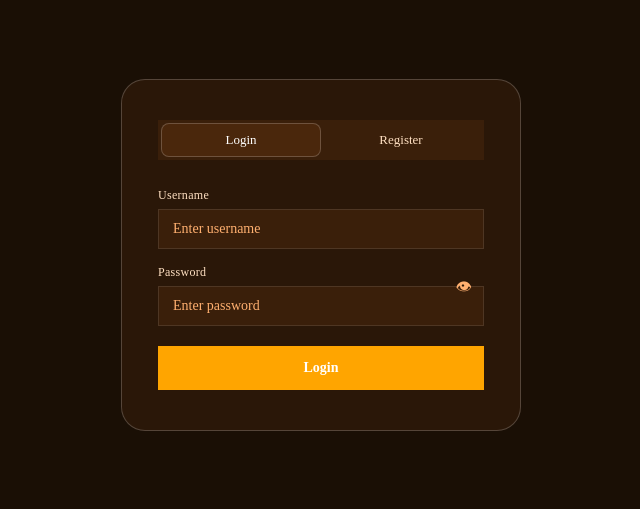
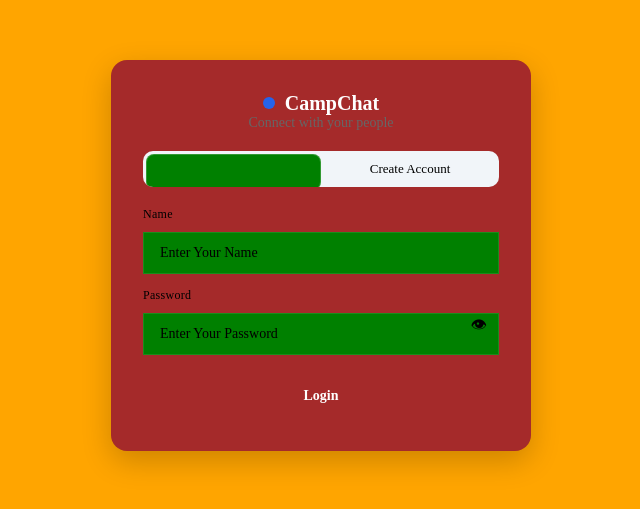
Before and after one commit to 21dendehdev/chat-app, a React (Create React App) app in the folder client/: page / in a window 1280 px wide. Shown: the part 145-654 px from the top of the page, without its empty margins (319-959 px from the left). Built offline with nearby package versions, Linux system fonts and the light colour scheme; no server answers; the HTML template or start-up script is replaced by a standard one.

Commit message:
client/src/pages/Login.js

```diff
--- a/client/src/App.css
+++ b/client/src/App.css
@@ -3,26 +3,25 @@
 *, *::before, *::after { box-sizing: border-box; margin: 0; padding: 0; }
 
 :root {
-  --bg:      #1a0f05;
-  --bg2:     #2a1708;
-  --bg3:     #3a1f0a;
-  --bg4:     #4a270c;
+  --bg:      green;
+  --bg2:     green;
+  --bg3:     green;
+  --bg4:     green;
 
   --accent:  orange;   /* ORANGE */
-  --accent2: #e56700;
+  --accent2: orange;
 
-  --text:    #ffffff;   /* WHITE */
-  --text2:   #ffe0c2;
-  --text3:   #ffb070;
+  --text:    black;   /* WHITE */
+  --text2:   black;
+  --text3:   black;
 
   --border:  rgba(255,255,255,0.1);
   --border2: rgba(255,255,255,0.2);
 }
 
   /* Sidebar width tokens — easy to change in one place */
-  {--sidebar-w: 300px;
-  --sidebar-w-sm: 72px;   /* icon-only collapsed on small tablets */
-}
+  /* icon-only collapsed on small tablets */
+
 
 html, body, #root {
   box-sizing: border-box;
@@ -31,7 +30,7 @@ html, body, #root {
   margin: 0;
   padding: 0;
   font-family: var(--font);
-  background: orange;
+  background: green;
   color: white;
   overflow-x: hidden;
   overflow-y: auto;
@@ -40,226 +39,226 @@ html, body, #root {
 /* ════════════════════════════════════════
    AUTH / LOGIN
 ════════════════════════════════════════ */
+/* ===== ROOT CONTAINER ===== */
 .auth-shell {
-  min-height: 100dvh;
+  min-height: 100vh;
+  display: flex;
+  justify-content: center;
+  align-items: center;
+  background: orange;
+  padding: 16px;
+}
+
+/* ===== CARD ===== */
+.auth-card {
+  width: 100%;
+  max-width: 420px;
+  background: brown;
+  border-radius: 16px;
+  padding: 24px;
+  box-shadow: 0 10px 30px rgba(0, 0, 0, 0.2);
+}
+
+/* ===== LOGO ===== */
+.auth-logo {
   display: flex;
   align-items: center;
   justify-content: center;
-  position: relative;
-  overflow: hidden;
-  background: var(--bg);
-}
-
-.auth-bg {
-  position: absolute; inset: 0; pointer-events: none;
-}
-
-.auth-orb {
-  position: absolute;
-  border-radius: 50%;
-  filter: blur(80px);
-  opacity: 0.35;
-}
-
-.orb1 { width: 400px; height: 400px; background: #7c6aff; top: -100px; left: -100px; }
-.orb2 { width: 300px; height: 300px; background: #3ecf8e; bottom: -80px; right: 10%; }
-.orb3 { width: 200px; height: 200px; background: #ff6b6b; top: 40%; left: 60%; }
-
-/* Shrink orbs on small screens so they don't dominate */
-@media (max-width: 768px) {
-  .orb1 { width: 220px; height: 220px; }
-  .orb2 { width: 160px; height: 160px; }
-  .orb3 { width: 120px; height: 120px; }
-}
-
-.auth-card {
-  position: relative;
-  background: var(--bg2);
-  border: 1px solid var(--border2);
-  border-radius: 24px;
-  padding: 40px 36px;
-  width: 400px;
-  max-width: 95vw;
-  animation: slideUp 0.4s cubic-bezier(0.16,1,0.3,1) both;
-}
-
-/* Tighten padding on very small phones */
-@media (max-width: 768px) {
-  .auth-card {
-    padding: 28px 20px;
-    border-radius: 18px;
-  }
-}
-
-@keyframes slideUp {
-  from { opacity: 0; transform: translateY(24px); }
-  to   { opacity: 1; transform: translateY(0); }
-}
-
-.auth-logo {
-  display: flex; align-items: center; gap: 10px;
-  margin-bottom: 6px;
+  gap: 10px;
 }
 
 .auth-logo-dot {
-  width: 12px; height: 12px;
+  width: 12px;
+  height: 12px;
+  background: #2563eb;
   border-radius: 50%;
-  background: var(--accent);
-  box-shadow: 0 0 12px var(--accent);
 }
 
 .auth-logo-text {
-  font-size: 22px;
+  font-size: 20px;
   font-weight: 600;
-  letter-spacing: -0.4px;
 }
 
 .auth-tagline {
-  font-size: 13px;
-  color: var(--text2);
-  margin-bottom: 28px;
+  text-align: center;
+  font-size: 14px;
+  color: #666;
+  margin-bottom: 20px;
 }
 
+/* ===== TABS ===== */
 .auth-tabs {
+  position: relative;
   display: flex;
-  position: relative;
-  background: var(--bg3);
-  border-radius: var(--rs);
-  padding: 3px;
-  margin-bottom: 28px;
+  background: #f1f5f9;
+  border-radius: 10px;
+  margin-bottom: 20px;
+  overflow: hidden;
 }
 
 .auth-tab {
   flex: 1;
-  padding: 9px;
-  font-size: 13px;
-  font-weight: 500;
-  font-family: var(--font);
+  padding: 10px;
   background: transparent;
   border: none;
-  color: var(--text2);
   cursor: pointer;
-  border-radius: 8px;
-  position: relative;
-  z-index: 1;
-  transition: color 0.2s;
+  font-size: 14px;
+  z-index: 2;
 }
 
-.auth-tab.active { color: var(--text); }
+.auth-tab.active {
+  font-weight: 600;
+}
 
 .auth-tab-indicator {
   position: absolute;
-  top: 3px; bottom: 3px;
-  width: calc(50% - 3px);
-  background: var(--bg4);
-  border-radius: 8px;
-  border: 1px solid var(--border2);
-  transition: left 0.25s cubic-bezier(0.4,0,0.2,1);
+  width: 50%;
+  height: 100%;
+  background: #2563eb;
+  border-radius: 10px;
+  transition: 0.3s;
+  z-index: 1;
 }
 
-.auth-tab-indicator.left  { left: 3px; }
-.auth-tab-indicator.right { left: calc(50%); }
+.auth-tab-indicator.left {
+  left: 0;
+}
 
-.auth-form { display: flex; flex-direction: column; gap: 16px; }
+.auth-tab-indicator.right {
+  left: 50%;
+}
 
-.input-group { display: flex; flex-direction: column; gap: 6px; }
+/* ===== FORM ===== */
+.auth-form {
+  display: flex;
+  flex-direction: column;
+  gap: 12px;
+}
+
+.input-group {
+  display: flex;
+  flex-direction: column;
+}
 
 .input-label {
-  font-size: 12px;
-  font-weight: 500;
-  color: var(--text2);
-  letter-spacing: 0.3px;
+  font-size: 13px;
+  margin-bottom: 4px;
+  color: #444;
 }
 
+/* ===== INPUT ===== */
 .auth-input {
-  width: 100%;
-  background: var(--bg3);
-  border: 1px solid var(--border);
-  border-radius: var(--rs);
-  padding: 11px 14px;
-  color: var(--text);
-  font-family: var(--font);
-  font-size: 14px;
+  padding: 12px;
+  border-radius: 8px;
+  border: 1px solid #ccc;
+  font-size: 15px;
   outline: none;
-  transition: border-color 0.2s, background 0.2s;
-  /* Prevent iOS zoom on focus (font-size must be ≥16px on input or use this) */
-  -webkit-text-size-adjust: 100%;
-}
-
-/* Bump font size on mobile inputs to prevent iOS auto-zoom */
-@media (max-width: 768px) {
-  .auth-input { font-size: 16px; }
 }
 
 .auth-input:focus {
-  border-color: var(--accent);
-  background: var(--bg4);
+  border-color: #2563eb;
 }
 
-.auth-input::placeholder { color: var(--text3); }
-
+/* ===== PASSWORD ===== */
 .input-password-wrap {
+  display: flex;
+  align-items: center;
   position: relative;
 }
 
-.input-password-wrap .auth-input { padding-right: 44px; }
+.input-password-wrap .auth-input {
+  width: 100%;
+}
 
 .show-pass-btn {
-  position: absolute; right: 12px; top: 50%;
-  transform: translateY(-50%);
-  background: none; border: none;
-  cursor: pointer; font-size: 16px;
-  color: var(--text3);
-  transition: color 0.15s;
-  /* Larger tap target on mobile */
-  padding: 8px;
-  margin: -8px;
-}
-.show-pass-btn:hover { color: var(--text2); }
-
-.auth-btn {
-  width: 100%;
-  padding: 12px;
-  background: var(--accent);
+  position: absolute;
+  right: 10px;
+  background: none;
   border: none;
-  border-radius: var(--rs);
-  color: #fff;
-  font-family: var(--font);
-  font-size: 14px;
-  font-weight: 600;
   cursor: pointer;
-  transition: background 0.2s, transform 0.1s;
-  display: flex; align-items: center; justify-content: center;
-  gap: 8px;
-  margin-top: 4px;
-  /* Ensure min tap target on mobile */
-  min-height: 44px;
+  font-size: 16px;
 }
 
-.auth-btn:hover:not(:disabled) { background: var(--accent2); }
-.auth-btn:active:not(:disabled) { transform: scale(0.98); }
-.auth-btn:disabled { opacity: 0.6; cursor: not-allowed; }
+/* ===== BUTTON ===== */
+.auth-btn {
+  margin-top: 10px;
+  padding: 12px;
+  border-radius: 8px;
+  border: none;
+  background: black;
+  color: white;
+  font-size: 16px;
+  cursor: pointer;
+}
 
+.auth-btn:hover {
+  background: #1d4ed8;
+}
+
+.auth-btn:disabled {
+  opacity: 0.6;
+  cursor: not-allowed;
+}
+
+/* ===== MESSAGES ===== */
 .auth-message {
-  font-size: 13px;
-  padding: 10px 13px;
-  border-radius: var(--rs);
+  margin-top: 12px;
+  padding: 10px;
+  border-radius: 8px;
+  font-size: 14px;
   text-align: center;
 }
 
-.auth-message.error   { background: rgba(255,107,107,0.12); color: #ff9999; border: 1px solid rgba(255,107,107,0.25); }
-.auth-message.success { background: rgba(62,207,142,0.12);  color: #6eefc1; border: 1px solid rgba(62,207,142,0.25); }
-
-.spinner {
-  width: 16px; height: 16px;
-  border: 2px solid rgba(255,255,255,0.3);
-  border-top-color: #fff;
-  border-radius: 50%;
-  animation: spin 0.7s linear infinite;
-  display: inline-block;
+.auth-message.error {
+  background: #fee2e2;
+  color: #991b1b;
 }
 
-@keyframes spin { to { transform: rotate(360deg); } }
+.auth-message.success {
+  background: #dcfce7;
+  color: #166534;
+}
+
+/* ===== SPINNER ===== */
+.spinner {
+  width: 18px;
+  height: 18px;
+  border: 2px solid #fff;
+  border-top: 2px solid transparent;
+  border-radius: 50%;
+  display: inline-block;
+  animation: spin 1s linear infinite;
+}
+
+@keyframes spin {
+  to {
+    transform: rotate(360deg);
+  }
+}
+
+/* ===== 📱 MOBILE RESPONSIVENESS ===== */
+@media (max-width: 480px) {
+  .auth-card {
+    padding: 18px;
+    border-radius: 12px;
+  }
+
+  .auth-logo-text {
+    font-size: 18px;
+  }
+
+  .auth-btn {
+    font-size: 15px;
+    padding: 11px;
+  }
+}
+
+/* ===== 💻 LARGE SCREEN ===== */
+@media (min-width: 768px) {
+  .auth-card {
+    padding: 32px;
+  }
+}
 
 
 /* ════════════════════════════════════════
@@ -458,3 +457,85 @@ html, body, #root {
   padding: 4px 0;
   color: var(--text2);
 }
+
+
+
+/* ═══ AUTH FORM EXTRAS ═══ */
+.auth-form { display: flex; flex-direction: column; gap: 14px; }
+.input-group { display: flex; flex-direction: column; gap: 6px; }
+.input-label { font-size: 12px; font-weight: 500; color: var(--text2); letter-spacing: 0.3px; }
+.auth-input {
+  width: 100%;
+  background: var(--bg3);
+  border: 1px solid var(--border);
+  border-radius: var(--rs);
+  padding: 12px 16px;
+  color: var(--text);
+  font-family: var(--font);
+  font-size: 14px;
+  outline: none;
+  transition: border-color 0.2s, box-shadow 0.2s;
+}
+.auth-input:focus { border-color: var(--orange); box-shadow: 0 0 0 3px var(--orange-light); }
+.auth-input::placeholder { color: var(--text3); }
+@media (max-width: 768px) { .auth-input { font-size: 16px; } }
+
+.input-password-wrap { position: relative; }
+.input-password-wrap .auth-input { padding-right: 44px; }
+.show-pass-btn {
+  position: absolute; right: 12px; top: 50%;
+  transform: translateY(-50%);
+  background: none; border: none; cursor: pointer;
+  font-size: 16px; color: var(--text3);
+  padding: 8px; margin: -8px;
+  transition: color 0.15s;
+}
+.show-pass-btn:hover { color: var(--text2); }
+
+.auth-btn {
+  width: 100%;
+  padding: 13px;
+  background: linear-gradient(135deg, var(--orange), var(--orange2));
+  border: none;
+  border-radius: var(--rs);
+  color: #fff;
+  font-family: var(--font);
+  font-size: 14px;
+  font-weight: 600;
+  cursor: pointer;
+  transition: all 0.2s;
+  min-height: 46px;
+  box-shadow: 0 4px 20px var(--orange-glow);
+  display: flex; align-items: center; justify-content: center;
+  margin-top: 4px;
+}
+.auth-btn:hover:not(:disabled) { transform: translateY(-1px); box-shadow: 0 6px 28px var(--orange-glow); }
+.auth-btn:disabled { opacity: 0.55; cursor: not-allowed; }
+
+.auth-tab {
+  flex: 1; padding: 10px;
+  font-size: 13px; font-weight: 500;
+  font-family: var(--font);
+  background: transparent; border: none;
+  color: var(--text2); cursor: pointer;
+  border-radius: 8px; position: relative; z-index: 1;
+  transition: color 0.2s;
+}
+.auth-tab.active { color: var(--text); }
+.auth-tab-indicator {
+  position: absolute; top: 3px; bottom: 3px;
+  width: calc(50% - 3px);
+  background: var(--bg4);
+  border-radius: 8px;
+  border: 1px solid var(--border2);
+  transition: left 0.25s cubic-bezier(0.4,0,0.2,1);
+}
+.auth-tab-indicator.left { left: 3px; }
+.auth-tab-indicator.right { left: calc(50%); }
+
+.auth-message {
+  font-size: 13px; padding: 10px 13px;
+  border-radius: var(--rs); text-align: center;
+}
+.auth-message.error { background: rgba(255,107,107,0.12); color: #ff9999; border: 1px solid rgba(255,107,107,0.25); }
+.auth-message.success { background: rgba(62,207,142,0.12); color: #6eefc1; border: 1px solid rgba(62,207,142,0.25); }
--- a/client/src/components/ChatWindow.js
+++ b/client/src/components/ChatWindow.js
@@ -1,6 +1,11 @@
 import { useState, useEffect, useRef } from 'react';
 import axios from 'axios';
 import BASE_URL from '../config';
+
+function getInitials(name) {
+  if (!name) return "?";
+  return name.split(" ").map(w => w[0]).join("").toUpperCase().slice(0, 2);
+}
 
 function ChatWindow({ user, selectedChat, socket, onlineUsers, messages, setMessages }) {
   const [input, setInput] = useState('');
--- a/client/src/components/Sidebar.js
+++ b/client/src/components/Sidebar.js
@@ -1,6 +1,12 @@
+
 import { useState } from 'react';
 import { FaCog } from 'react-icons/fa';
 import SettingsPanel from './SettingsPanel';
+
+function getInitials(name) {
+  if (!name) return '?';
+  return name.split(' ').map(w => w[0]).join('').toUpperCase().slice(0, 2);
+}
 
 function Sidebar({
   user,
@@ -22,23 +28,20 @@ function Sidebar({
   const filteredContacts = contacts.filter(c =>
     c.username?.toLowerCase().includes(search.toLowerCase())
   );
-
   const filteredGroups = groups.filter(g =>
     g.name?.toLowerCase().includes(search.toLowerCase())
   );
 
-  const closeSidebar = () => setSidebarOpen(false);
+  const isOnline = (id) => onlineUsers.includes(id);
 
   return (
-    <>
     <div className={`sidebar ${sidebarOpen ? 'is-open' : ''}`}>
 
       <div className="sidebar-header">
-          <div className="logo-text">ChatApp</div>
-
+        <div className="logo-text">CampChat</div>
         <input
           className="search-input"
-            placeholder="Search..."
+          placeholder="🔍  Search..."
           value={search}
           onChange={(e) => setSearch(e.target.value)}
         />
@@ -46,37 +49,51 @@ function Sidebar({
 
       <div className="contact-list">
         {filteredContacts.length === 0 && filteredGroups.length === 0 && (
-            <div className="empty-state">No contacts yet</div>
+          <div className="empty-state">
+            <div style={{fontSize: 32, marginBottom: 8}}>💬</div>
+            No contacts yet
+          </div>
         )}
 
         {filteredContacts.map((c) => (
           <div
             key={c._id}
             className={`contact-item ${selectedChat?.id === c._id ? 'active' : ''}`}
-              onClick={() => {
-                onSelectChat({ type: 'dm', id: c._id, name: c.username });
-                closeSidebar();
-              }}
+            onClick={() => onSelectChat({ type: 'dm', id: c._id, name: c.username })}
           >
+            <div className="contact-avatar-circle">
+              {getInitials(c.username)}
+              {isOnline(c._id) && <span className="online-dot" />}
+            </div>
+            <div className="contact-info">
               <div className="contact-name">{c.username}</div>
-
+              <div className="contact-sub">{isOnline(c._id) ? '🟢 Online' : 'Offline'}</div>
+            </div>
             {unreadCounts[c._id] > 0 && (
               <div className="unread-badge">{unreadCounts[c._id]}</div>
             )}
           </div>
         ))}
 
+        {filteredGroups.length > 0 && (
+          <div style={{padding: '8px 12px 4px', fontSize: 11, color: 'var(--text3)', fontWeight: 600, letterSpacing: '0.8px', textTransform: 'uppercase'}}>
+            Groups
+          </div>
+        )}
+
         {filteredGroups.map((g) => (
           <div
             key={g._id}
             className={`contact-item ${selectedChat?.id === g._id ? 'active' : ''}`}
-              onClick={() => {
-                onSelectChat({ type: 'group', id: g._id, name: g.name });
-                closeSidebar();
-              }}
+            onClick={() => onSelectChat({ type: 'group', id: g._id, name: g.name })}
           >
+            <div className="contact-avatar-circle" style={{background: 'linear-gradient(135deg, #e85a1a, #ff8c5a)'}}>
+              #
+            </div>
+            <div className="contact-info">
               <div className="contact-name">{g.name}</div>
-
+              <div className="contact-sub">Group</div>
+            </div>
             {unreadCounts[g._id] > 0 && (
               <div className="unread-badge">{unreadCounts[g._id]}</div>
             )}
@@ -85,32 +102,25 @@ function Sidebar({
       </div>
 
       <div className="sidebar-footer">
+        <div className="contact-avatar-circle" style={{width: 32, height: 32, fontSize: 12, flexShrink: 0}}>
+          {getInitials(user?.username)}
+        </div>
         <div className="footer-name">{user?.username}</div>
-
-          <button className="icon-btn" onClick={() => setShowSettings(true)}>
-            <FaCog />
+        <button className="icon-btn" onClick={() => setShowSettings(true)} title="Settings">
+          <FaCog size={14} />
         </button>
-
-          <button className="logout-btn" onClick={onLogout}>
-            Logout
-          </button>
+        <button className="logout-btn" onClick={onLogout}>Logout</button>
       </div>
 
       {showSettings && (
         <SettingsPanel
           user={user}
           onClose={() => setShowSettings(false)}
+          onUserUpdate={onUserUpdate}
+          onLogout={onLogout}
         />
       )}
-
     </div>
-
-      {/* MOBILE BACKDROP */}
-      <div
-        className={`sidebar-backdrop ${sidebarOpen ? 'is-open' : ''}`}
-        onClick={() => setSidebarOpen(false)}
-      />
-    </>
   );
 }
 
--- a/client/src/pages/Login.js
+++ b/client/src/pages/Login.js
@@ -1,9 +1,9 @@
+
 import { useState } from 'react';
 import axios from 'axios';
 
 function Login({ onLogin }) {
   const API = process.env.REACT_APP_API_URL;
-
   const [tab, setTab] = useState('login');
   const [loginData, setLoginData] = useState({ username: '', password: '' });
   const [registerData, setRegisterData] = useState({ username: '', password: '', confirm: '' });
@@ -13,143 +13,102 @@ function Login({ onLogin }) {
   const [showPass, setShowPass] = useState(false);
 
   const loginUser = async () => {
-    setError('');
-    setSuccess('');
-
-    if (!loginData.username || !loginData.password) {
-      setError('Please fill in all fields.');
-      return;
-    }
-
+    setError(''); setSuccess('');
+    if (!loginData.username || !loginData.password) { setError('Please fill in all fields.'); return; }
     setLoading(true);
-
     try {
       const response = await axios.post(`${API}/api/auth/login`, loginData);
       const u = response.data.user;
-
-      onLogin({
-        id: u.id,
-        username: u.username,
-        avatar: u.avatar,
-        token: response.data.token
-      });
-
+      onLogin({ id: u.id, username: u.username, avatar: u.avatar, token: response.data.token });
     } catch (err) {
       setError(err.response?.data?.error || 'Login failed.');
-    } finally {
-      setLoading(false);
-    }
+    } finally { setLoading(false); }
   };
 
   const registerUser = async () => {
-    setError('');
-    setSuccess('');
-
-    if (!registerData.username || !registerData.password) {
-      setError('Please fill in all fields.');
-      return;
-    }
-
-    if (registerData.password !== registerData.confirm) {
-      setError('Passwords do not match.');
-      return;
-    }
-
-    if (registerData.password.length < 6) {
-      setError('Password must be at least 6 characters.');
-      return;
-    }
-
+    setError(''); setSuccess('');
+    if (!registerData.username || !registerData.password) { setError('Please fill in all fields.'); return; }
+    if (registerData.password !== registerData.confirm) { setError('Passwords do not match.'); return; }
+    if (registerData.password.length < 6) { setError('Password must be at least 6 characters.'); return; }
     setLoading(true);
-
     try {
-      await axios.post(`${API}/api/auth/register`, {
-        username: registerData.username,
-        password: registerData.password
-      });
-
+      await axios.post(`${API}/api/auth/register`, { username: registerData.username, password: registerData.password });
       setSuccess('Account created! You can now log in.');
       setTab('login');
-
+      setLoginData({ username: registerData.username, password: '' });
+      setRegisterData({ username: '', password: '', confirm: '' });
     } catch (err) {
       setError(err.response?.data?.error || 'Registration failed.');
-    } finally {
-      setLoading(false);
-    }
+    } finally { setLoading(false); }
   };
+
+  const handleKey = (e, action) => { if (e.key === 'enter') action(); };
 
   return (
     <div className="auth-shell">
-
       <div className="auth-card">
 
-        {/* Tabs */}
+        <div className="auth-logo">
+          <div className="auth-logo-dot" />
+          <div className="auth-logo-text">CampChat</div>
+        </div>
+        <div className="auth-tagline">Connect with your people</div>
+
         <div className="auth-tabs">
           <button
             className={`auth-tab ${tab === 'login' ? 'active' : ''}`}
             onClick={() => setTab('login')}
-          >
-            Login
-          </button>
-
+          >Login</button>
           <button
             className={`auth-tab ${tab === 'register' ? 'active' : ''}`}
             onClick={() => setTab('register')}
-          >
-            Register
-          </button>
-
+          > Create Account</button>
           <div className={`auth-tab-indicator ${tab === 'login' ? 'left' : 'right'}`} />
         </div>
 
-        {/* Form */}
+        {tab === 'login' ? (
           <div className="auth-form">
-
-          {tab === 'login' ? (
-            <>
             <div className="input-group">
-                <label className="input-label">Username</label>
+              <label className="input-label">Name</label>
               <input
                 className="auth-input"
                 value={loginData.username}
                 onChange={e => setLoginData({ ...loginData, username: e.target.value })}
-                  placeholder="Enter username"
+                onKeyDown={e => handleKey(e, loginUser)}
+                placeholder="Enter Your Name"
               />
             </div>
-
-              <div className="input-group input-password-wrap">
+            <div className="input-group">
               <label className="input-label">Password</label>
+              <div className="input-password-wrap">
                 <input
                   className="auth-input"
                   type={showPass ? 'text' : 'password'}
                   value={loginData.password}
                   onChange={e => setLoginData({ ...loginData, password: e.target.value })}
-                  placeholder="Enter password"
+                  onKeyDown={e => handleKey(e, loginUser)}
+                  placeholder="Enter Your Password"
                 />
-                <button
-                  className="show-pass-btn"
-                  onClick={() => setShowPass(!showPass)}
-                  type="button"
-                >
-                  👁
+                <button className="show-pass-btn" onClick={() => setShowPass(!showPass)}>
+                  {showPass ? '🙈' : '👁'}
                 </button>
               </div>
-
+            </div>
             <button className="auth-btn" onClick={loginUser} disabled={loading}>
-                {loading ? <span className="spinner"></span> : 'Login'}
+              {loading ? <span className="spinner" /> : 'Login'}
             </button>
-            </>
+          </div>
         ) : (
-            <>
+          <div className="auth-form">
             <div className="input-group">
-                <label className="input-label">Username</label>
+              <label className="input-label">UserName</label>
               <input
                 className="auth-input"
                 value={registerData.username}
                 onChange={e => setRegisterData({ ...registerData, username: e.target.value })}
+                placeholder="Choose a username"
               />
             </div>
-
             <div className="input-group">
               <label className="input-label">Password</label>
               <input
@@ -157,9 +116,9 @@ function Login({ onLogin }) {
                 type="password"
                 value={registerData.password}
                 onChange={e => setRegisterData({ ...registerData, password: e.target.value })}
+                placeholder="Create a password"
               />
             </div>
-
             <div className="input-group">
               <label className="input-label">Confirm Password</label>
               <input
@@ -167,19 +126,18 @@ function Login({ onLogin }) {
                 type="password"
                 value={registerData.confirm}
                 onChange={e => setRegisterData({ ...registerData, confirm: e.target.value })}
+                onKeyDown={e => handleKey(e, registerUser)}
+                placeholder="Confirm your password"
               />
             </div>
-
             <button className="auth-btn" onClick={registerUser} disabled={loading}>
-                {loading ? <span className="spinner"></span> : 'Register'}
+              {loading ? <span className="spinner" /> : 'Create Account'}
             </button>
-            </>
+          </div>
         )}
 
         {error && <div className="auth-message error">{error}</div>}
         {success && <div className="auth-message success">{success}</div>}
-
-        </div>
 
       </div>
     </div>
```
Lines whose indentation alone changed are shown as unchanged.
